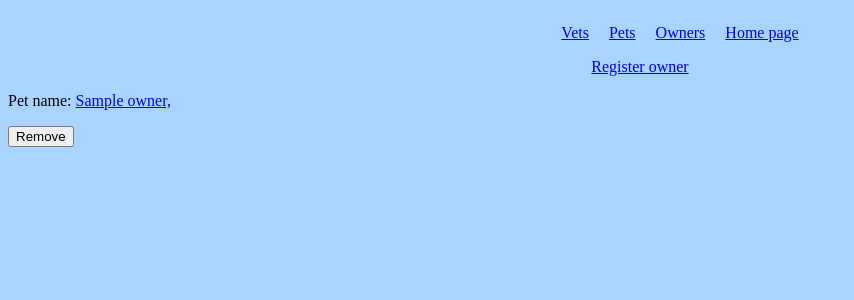
After one commit to Benje1/Benjamin_project, a Flask app: page /owners in a window 1280 px wide. The commit adds this page. Shown: the top 300 px of the page, without its empty margins (0-854 px from the left). Run offline with Flask 2, Linux system fonts and the light colour scheme; a database or web service that is not in the repository returns one stand-in record (values such as "Sample title"); some libraries are stand-ins or nearby versions.

```diff
--- a/app.py
+++ b/app.py
@@ -2,12 +2,13 @@ from flask import Flask, render_template
 
 from controllers.vet_controller import vets_blueprint
 from controllers.pet_controller import pets_blueprint
+from controllers.owner_controller import owners_blueprint
 
 app = Flask(__name__)
 
 app.register_blueprint(pets_blueprint)
 app.register_blueprint(vets_blueprint)
-
+app.register_blueprint(owners_blueprint)
 
 @app.route("/")
 def main():
--- a/controllers/owner_controller.py
+++ b/controllers/owner_controller.py
@@ -0,0 +1,16 @@
+from flask import Blueprint, render_template, redirect, request, blueprints
+
+from models.owners import Owner
+import repositories.owener_repository as owner_repository
+
+owners_blueprint = Blueprint("owners", __name__)
+
+@owners_blueprint.route("/owners")
+def owners():
+    owners = owner_repository.select_all()
+    return render_template("owners/index.html", owners=owners)
+
+@owners_blueprint.route("/owners/<id>/delete", methods=["POST"])
+def delete(id):
+    owner_repository.delete(id)
+    return redirect("/owners")
--- a/controllers/pet_controller.py
+++ b/controllers/pet_controller.py
@@ -1,4 +1,3 @@
-from sys import dont_write_bytecode
 from flask import Blueprint, blueprints, redirect, render_template, request
 
 from models.pet import Pet
--- a/db/veterinary.sql
+++ b/db/veterinary.sql
@@ -1,6 +1,6 @@
+DROP TABLE IF EXISTS owners;
 DROP TABLE IF EXISTS pets;
 DROP TABLE IF EXISTS vets;
-DROP TABLE IF EXISTS owners;
 
 CREATE TABLE vets (
     id SERIAL PRIMARY KEY,
@@ -21,5 +21,5 @@ CREATE TABLE pets (
 CREATE TABLE owners (
     id SERIAL PRIMARY KEY,
     name VARCHAR(255),
-    pet SERIAL NOT NULL REFERENCES pets(id)
+    pet_id SERIAL NOT NULL REFERENCES pets(id)
 );
--- a/models/owners.py
+++ b/models/owners.py
@@ -1,5 +1,6 @@
 class Owner:
 
-    def __init__(self, name, pet_id=None):
+    def __init__(self, name, pet_id=None, id=None):
         self.name = name
         self.pet_id = pet_id
+        self.id = id
--- a/repositories/owener_repository.py
+++ b/repositories/owener_repository.py
@@ -0,0 +1,25 @@
+from db.run_sql import run_sql
+from models.owners import Owner
+from models.pet import Pet
+import repositories.owener_repository as owner_repository
+
+def save(owner):
+    sql = """INSERT INTO owners (name, pet_id) VALUES (%s, %s) RETURNING *"""
+    values = [owner.name, owner.pet_id]
+    results = run_sql(sql, values)
+    id = results[0]['id']
+    owner.id = id
+
+def select_all():
+    owners = []
+    sql = "SELECT * FROM owners"
+    results = run_sql(sql)
+    for row in results:
+        owner = Owner(row['name'], row['pet_id'], row['id'])
+        owners.append(owner)
+    return owners
+
+def delete(id):
+    sql = "DELETE FROM owner WHERE id = %s"
+    values = [id]
+    run_sql(sql, values)
--- a/templates/base.html
+++ b/templates/base.html
@@ -13,7 +13,8 @@
             <ul>
                 <li><a href="/vets">Vets</a></li>
                 <li><a href="/pets">Pets</a></li>
-                <li><a href="/">Other</a></li>
+                <li><a href="/owners">Owners</a></li>
+                <li><a href="/">Home page</a></li>
             </ul>
         </nav>
     </div></header>
--- /dev/null
+++ b/templates/owners/index.html
@@ -0,0 +1,14 @@
+{% extends 'base.html' %}
+{% block content %}
+
+        <nav>
+            <a href="/owners/new">Register owner</a>
+        </nav>
+    <p>{% for owner in owners %}
+        Pet name: <a href="/owners/{{owner.id}}">{{owner.name}},</a>
+        <form action="/owners/{{owner.id}}/delete" method="post">
+            <button>Remove</button>
+        </form>
+    {% endfor %}</p>
+
+{% endblock %}
```
Also changed, not shown: repositories/pet_repository.py (+12 -2 lines), templates/owners/edit.html (added), templates/owners/new.html (added), templates/owners/show.html (added).
